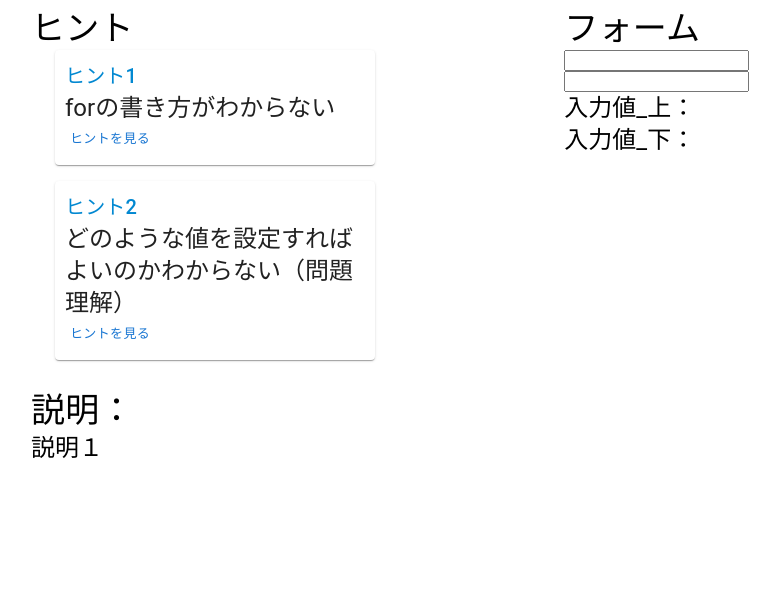
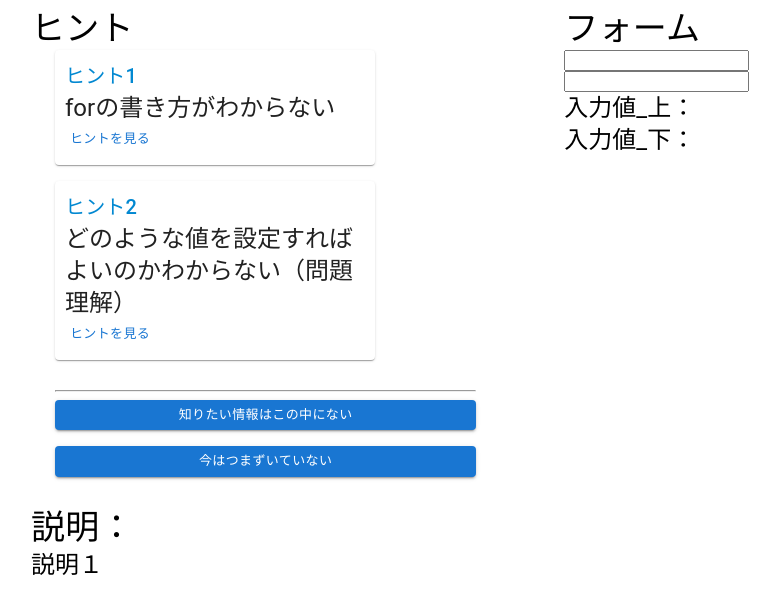
Before and after one commit to KHashimoto3/FIT2023_KH, a React (Vite) app in the folder mock/: page / in a window 1280 px wide. Shown: the top 614 px of the page, without its empty margins (1-781 px from the left). Built offline with nearby package versions, Linux system fonts and the light colour scheme.

Commit message:
ヒントの場所に2つのオプションボタンを設置した。

```diff
--- a/mock/src/components/Assist.tsx
+++ b/mock/src/components/Assist.tsx
@@ -20,7 +20,7 @@ export const Assist = (props: Props) => {
         <Container maxWidth="md">
             <Typography variant="h4">ヒント</Typography>
             <Container maxWidth="md" sx={{marginBottom: "30px"}}>
-                <Stack spacing={2}>
+                <Stack spacing={2} sx={{marginBottom: "30px"}}>
                     {hintList.map((hint, index) => {
                         return (
                             <Card key={index} style={{padding: "10px"}} sx={{ maxWidth: "300px"}}>
@@ -32,6 +32,11 @@ export const Assist = (props: Props) => {
                     })
                 }
                  </Stack>
+                <hr />
+                <Stack spacing={2}>
+                    <Button size="small" variant="contained">知りたい情報はこの中にない</Button>
+                    <Button size="small" variant="contained">今はつまずいていない</Button>
+                </Stack>
             </Container>
             <Typography variant="h4">説明：</Typography>
             <Typography variant="h5">{hintList[hintIndex].explanation}</Typography>
```
